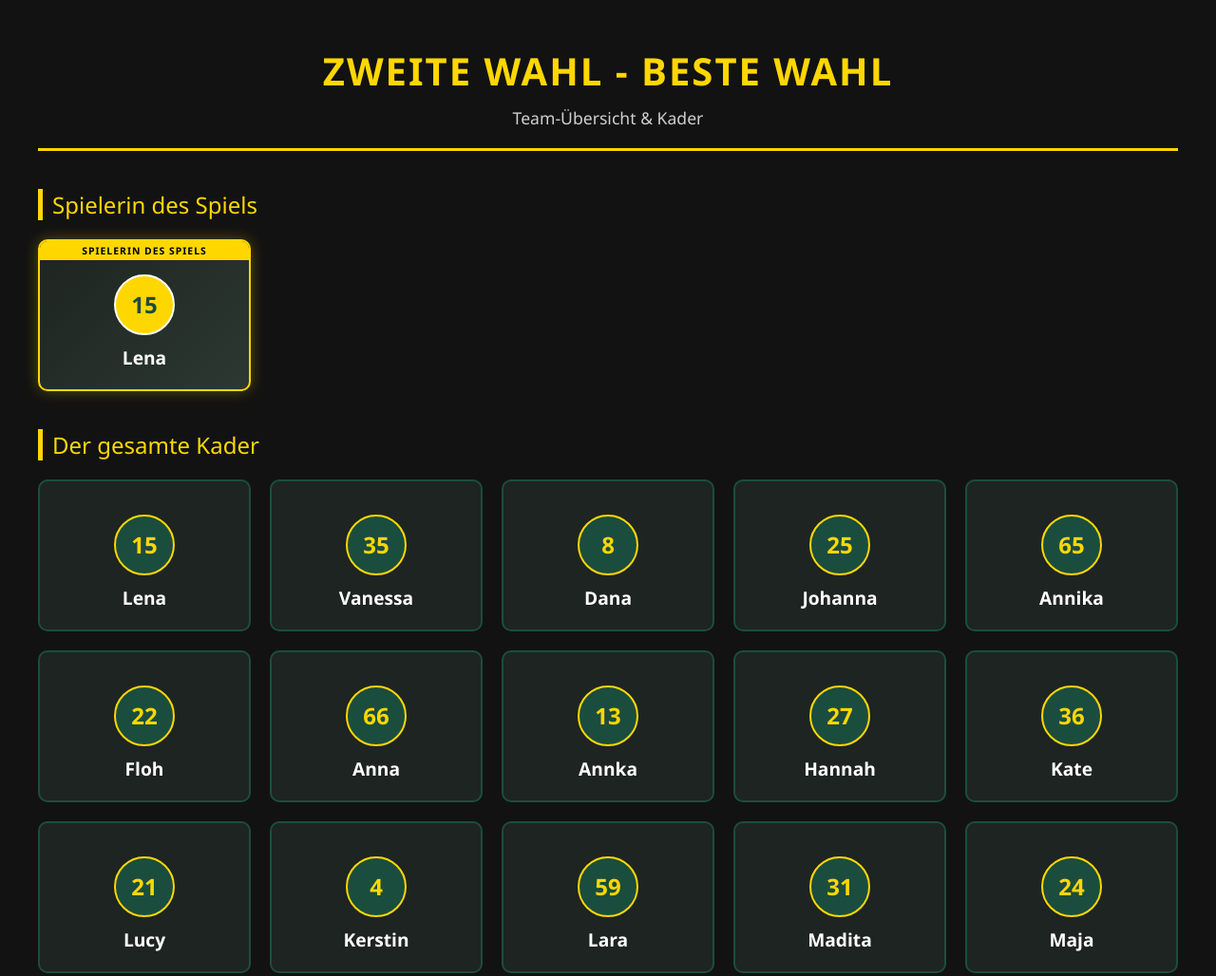
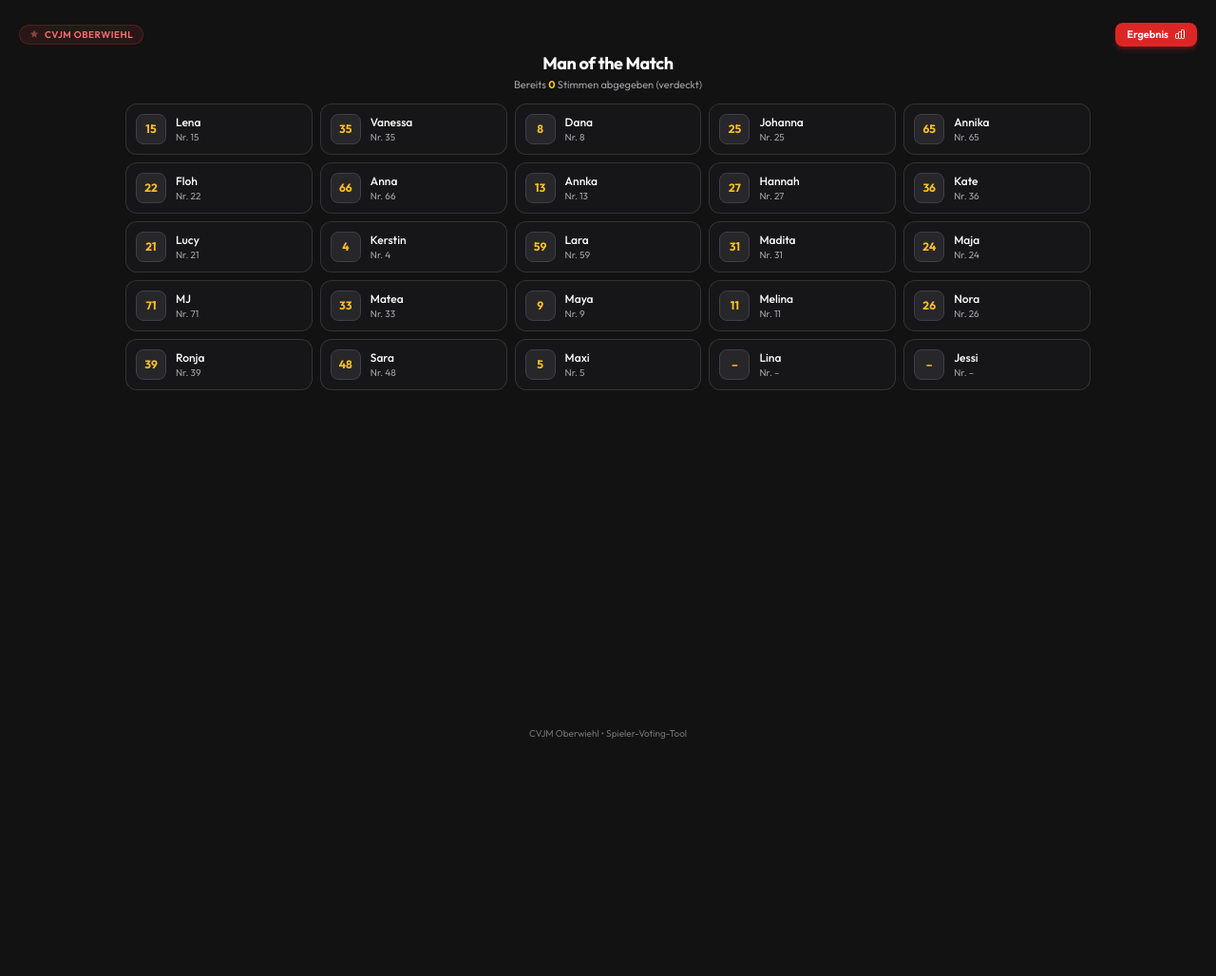
Before and after one commit to Derkriz26/HCGS, a plain HTML site: page index.html in a window 1280 px wide. Shown: the top 1028 px of the page at 95% size. After the commit the page ends 800 px from the top, so only its background shows below. Drawn offline with nearby package versions, Linux system fonts and the light colour scheme.

Commit message:
New  index.html

```diff
--- a/index.html
+++ b/index.html
@@ -3,177 +3,252 @@
 <head>
     <meta charset="UTF-8">
     <meta name="viewport" content="width=device-width, initial-scale=1.0">
-    <title>Zweite Wahl - Beste Wahl</title>
+    <title>Man of the Match - CVJM Oberwiehl</title>
+    <script src="https://cdn.tailwindcss.com"></script>
+    <link href="https://fonts.googleapis.com/css2?family=Outfit:wght@400;500;600;700;800&display=swap" rel="stylesheet">
     <style>
-        :root {
-            --primary-green: #1b4d3e;
-            --accent-yellow: #ffd700;
-            --dark-bg: #121212;
-            --card-bg: #1e2421;
-            --text-light: #ffffff;
+        body {
+            font-family: 'Outfit', sans-serif;
+            background: #121212;
+            color: #f1f5f9;
+            overflow: hidden;
+            height: 100vh;
+            margin: 0;
+            display: flex;
+            flex-direction: column;
         }
-
-        body {
-            font-family: 'Segoe UI', Tahoma, Geneva, Verdana, sans-serif;
-            background-color: var(--dark-bg);
-            color: var(--text-light);
-            margin: 0;
-            padding: 20px;
+        .glass-card {
+            background: rgba(24, 24, 27, 0.8);
+            backdrop-filter: blur(12px);
+            border: 1px solid rgba(255, 255, 255, 0.12);
+            transition: all 0.15s cubic-bezier(0.4, 0, 0.2, 1);
+            -webkit-tap-highlight-color: transparent !important;
+            user-select: none;
+            cursor: pointer;
         }
-
-        .container {
-            max-width: 1200px;
-            margin: 0 auto;
+        .glass-card:hover {
+            transform: translateY(-2px);
+            border-color: rgba(255, 255, 255, 0.25);
         }
-
-        header {
-            text-align: center;
-            margin-bottom: 40px;
-            border-bottom: 3px solid var(--accent-yellow);
-            padding-bottom: 20px;
+        .glass-card.flash-active {
+            background: rgba(255, 255, 255, 0.12) !important;
         }
-
-        h1 {
-            color: var(--accent-yellow);
-            font-size: 2.5rem;
-            margin-bottom: 10px;
-            text-transform: uppercase;
-            letter-spacing: 2px;
+        button {
+            -webkit-tap-highlight-color: transparent !important;
+            outline: none !important;
         }
-
-        .subtitle {
-            color: var(--text-light);
-            font-size: 1.1rem;
-            opacity: 0.8;
+        ::-webkit-scrollbar {
+            width: 4px;
         }
-
-        .section-title {
-            color: var(--accent-yellow);
-            border-left: 5px solid var(--accent-yellow);
-            padding-left: 10px;
-            margin: 30px 0 20px 0;
-            font-size: 1.5rem;
-        }
-
-        .grid {
-            display: grid;
-            grid-template-columns: repeat(auto-fill, minmax(220px, 1fr));
-            gap: 20px;
-            margin-bottom: 40px;
-        }
-
-        .player-card {
-            background-color: var(--card-bg);
-            border: 2px solid var(--primary-green);
-            border-radius: 10px;
-            padding: 20px;
-            text-align: center;
-            transition: transform 0.2s, border-color 0.2s;
-            position: relative;
-            overflow: hidden;
-        }
-
-        .player-card:hover {
-            transform: translateY(-5px);
-            border-color: var(--accent-yellow);
-        }
-
-        /* Platz für die Spielerin des Spiels (Highlight) */
-        .player-card.motm {
-            border-color: var(--accent-yellow);
-            background: linear-gradient(135deg, #1e2421 0%, #2c3831 100%);
-            box-shadow: 0 0 15px rgba(255, 215, 0, 0.3);
-        }
-
-        .player-card.motm::before {
-            content: "SPIELERIN DES SPIELS";
-            position: absolute;
-            top: 0;
-            right: 0;
-            left: 0;
-            background-color: var(--accent-yellow);
-            color: #000;
-            font-size: 0.65rem;
-            font-weight: bold;
-            padding: 3px 0;
-            letter-spacing: 1px;
-        }
-
-        .number-badge {
-            width: 60px;
-            height: 60px;
-            background-color: var(--primary-green);
-            color: var(--accent-yellow);
-            border: 2px solid var(--accent-yellow);
-            border-radius: 50%;
-            display: flex;
-            align-items: center;
-            justify-content: center;
-            font-size: 1.5rem;
-            font-weight: bold;
-            margin: 15px auto 10px auto;
-        }
-
-        .motm .number-badge {
-            background-color: var(--accent-yellow);
-            color: var(--primary-green);
-            border-color: var(--text-light);
-        }
-
-        .player-name {
-            font-size: 1.2rem;
-            font-weight: bold;
-            margin-top: 10px;
+        ::-webkit-scrollbar-thumb {
+            background: rgba(255, 255, 255, 0.2);
+            border-radius: 4px;
         }
     </style>
 </head>
-<body>
+<body class="p-3 md:p-5 flex flex-col justify-between select-none">
 
-    <div class="container">
-        <header>
-            <h1>Zweite Wahl - Beste Wahl</h1>
-            <div class="subtitle">Team-Übersicht & Kader</div>
-        </header>
+    <!-- Header -->
+    <header class="text-center py-1 flex-shrink-0">
+        <div class="flex items-center justify-between mb-1">
+            <div class="inline-flex items-center gap-1.5 px-2.5 py-0.5 rounded-full bg-red-500/10 border border-red-500/20 text-red-400 text-[10px] font-semibold uppercase tracking-wider">
+                <svg class="w-2.5 h-2.5 animate-pulse" fill="currentColor" viewBox="0 0 20 20"><path d="M9.049 2.927c.3-.921 1.603-.921 1.902 0l1.07 3.292a1 1 0 00.95.69h3.462c.969 0 1.371 1.24.588 1.81l-2.8 2.034a1 1 0 00-.364 1.118l1.07 3.292c.3.921-.755 1.683-1.54 1.118l-2.8-2.034a1 1 0 00-1.175 0l-2.8 2.034c-.784.57-1.838-.197-1.539-1.118l1.07-3.292a1.001 1.001 0 00-.364-1.118L2.98 8.72c-.783-.57-.38-1.81.588-1.81h3.461a1 1 0 00.951-.69l1.07-3.292z"/></svg>
+                CVJM Oberwiehl
+            </div>
 
-        <!-- Optionales Highlight für Spielerin des Spiels -->
-        <div class="section-title">Spielerin des Spiels</div>
-        <div class="grid">
-            <div class="player-card motm">
-                <div class="number-badge">15</div>
-                <div class="player-name">Lena</div>
+            <button onclick="showResults()" class="px-3 py-1 bg-red-600 hover:bg-red-500 text-white text-[11px] font-semibold rounded-lg shadow-md shadow-red-600/30 transition-all flex items-center gap-1.5">
+                <span>Ergebnis</span>
+                <svg class="w-3 h-3" fill="none" stroke="currentColor" viewBox="0 0 24 24"><path stroke-linecap="round" stroke-linejoin="round" stroke-width="2" d="M9 19v-6a2 2 0 00-2-2H5a2 2 0 00-2 2v6a2 2 0 002 2h2a2 2 0 002-2zm0 0V9a2 2 0 012-2h2a2 2 0 012 2v10m-6 0a2 2 0 002 2h2a2 2 0 002-2m0 0V5a2 2 0 012-2h2a2 2 0 012 2v14a2 2 0 01-2 2h-2a2 2 0 01-2-2z"/></svg>
+            </button>
+        </div>
+
+        <h1 class="text-base md:text-lg font-bold tracking-tight text-white" id="main-title">Man of the Match</h1>
+        <p class="text-zinc-400 text-[11px]" id="vote-counter-label">Bereits <span id="total-votes-count" class="text-amber-400 font-bold">0</span> Stimmen abgegeben (verdeckt)</p>
+    </header>
+
+    <!-- Main Container -->
+    <main class="flex-grow flex flex-col justify-center max-w-5xl mx-auto w-full my-1 overflow-hidden min-h-0">
+
+        <!-- Voting View -->
+        <div id="voting-view" class="flex flex-col h-full justify-between min-h-0">
+            <div class="grid grid-cols-2 sm:grid-cols-3 md:grid-cols-4 lg:grid-cols-5 gap-2 overflow-y-auto p-1 min-h-0" id="player-grid">
+                <!-- Injected via JS -->
+            </div>
+
+            <div class="h-6 flex items-center justify-center flex-shrink-0 pt-1">
+                <div id="quick-feedback" class="text-[11px] font-medium text-amber-400 opacity-0 transition-opacity duration-300 bg-amber-500/10 px-3 py-0.5 rounded-full border border-amber-500/20">
+                    ✓ Stimme gezählt! Nächster bitte...
+                </div>
             </div>
         </div>
 
-        <div class="section-title">Der gesamte Kader</div>
-        <div class="grid">
-            <!-- Kader-Liste basierend auf deinen Daten -->
-            <div class="player-card"><div class="number-badge">15</div><div class="player-name">Lena</div></div>
-            <div class="player-card"><div class="number-badge">35</div><div class="player-name">Vanessa</div></div>
-            <div class="player-card"><div class="number-badge">8</div><div class="player-name">Dana</div></div>
-            <div class="player-card"><div class="number-badge">25</div><div class="player-name">Johanna</div></div>
-            <div class="player-card"><div class="number-badge">65</div><div class="player-name">Annika</div></div>
-            <div class="player-card"><div class="number-badge">22</div><div class="player-name">Floh</div></div>
-            <div class="player-card"><div class="number-badge">66</div><div class="player-name">Anna</div></div>
-            <div class="player-card"><div class="number-badge">13</div><div class="player-name">Annka</div></div>
-            <div class="player-card"><div class="number-badge">27</div><div class="player-name">Hannah</div></div>
-            <div class="player-card"><div class="number-badge">36</div><div class="player-name">Kate</div></div>
-            <div class="player-card"><div class="number-badge">21</div><div class="player-name">Lucy</div></div>
-            <div class="player-card"><div class="number-badge">4</div><div class="player-name">Kerstin</div></div>
-            <div class="player-card"><div class="number-badge">59</div><div class="player-name">Lara</div></div>
-            <div class="player-card"><div class="number-badge">31</div><div class="player-name">Madita</div></div>
-            <div class="player-card"><div class="number-badge">24</div><div class="player-name">Maja</div></div>
-            <div class="player-card"><div class="number-badge">71</div><div class="player-name">MJ</div></div>
-            <div class="player-card"><div class="number-badge">33</div><div class="player-name">Matea</div></div>
-            <div class="player-card"><div class="number-badge">9</div><div class="player-name">Maya</div></div>
-            <div class="player-card"><div class="number-badge">11</div><div class="player-name">Melina</div></div>
-            <div class="player-card"><div class="number-badge">26</div><div class="player-name">Nora</div></div>
-            <div class="player-card"><div class="number-badge">39</div><div class="player-name">Ronja</div></div>
-            <div class="player-card"><div class="number-badge">48</div><div class="player-name">Sara</div></div>
-            <div class="player-card"><div class="number-badge">5</div><div class="player-name">Maxi</div></div>
-            <div class="player-card"><div class="number-badge">00</div><div class="player-name">Lina</div></div>
-            <div class="player-card"><div class="number-badge">00</div><div class="player-name">Jessi</div></div>
+        <!-- Result View -->
+        <div id="result-view" class="hidden flex-col h-full justify-center items-center text-center animate-fade-in my-auto">
+            <div class="glass-card p-5 md:p-6 rounded-3xl max-w-md w-full border border-zinc-700 shadow-2xl relative overflow-hidden" style="cursor: default;">
+                <div class="absolute -top-12 -right-12 w-32 h-32 bg-red-500/10 rounded-full blur-2xl"></div>
+
+                <div class="w-14 h-14 bg-amber-500/20 border border-amber-500/40 rounded-2xl flex items-center justify-center mx-auto mb-3 text-amber-400 shadow-inner">
+                    <svg class="w-7 h-7" fill="currentColor" viewBox="0 0 20 20"><path d="M9.049 2.927c.3-.921 1.603-.921 1.902 0l1.07 3.292a1 1 0 00.95.69h3.462c.969 0 1.371 1.24.588 1.81l-2.8 2.034a1 1 0 00-.364 1.118l1.07 3.292c.3.921-.755 1.683-1.54 1.118l-2.8-2.034a1 1 0 00-1.175 0l-2.8 2.034c-.784.57-1.838-.197-1.539-1.118l1.07-3.292a1.001 1.001 0 00-.364-1.118L2.98 8.72c-.783-.57-.38-1.81.588-1.81h3.461a1 1 0 00.951-.69l1.07-3.292z"/></svg>
+                </div>
+
+                <span class="text-[11px] uppercase tracking-widest text-amber-400 font-bold block mb-1">Man of the Match</span>
+                <h2 id="winner-name" class="text-xl md:text-2xl font-extrabold text-white mb-1">Noch keine Stimmen</h2>
+                <div id="winner-stats" class="inline-block px-3 py-1 bg-zinc-800 rounded-full text-zinc-300 text-xs mb-4 border border-zinc-700">
+                    0 Stimmen insgesamt
+                </div>
+
+                <div class="bg-zinc-900/60 rounded-xl p-3 mb-4 text-left border border-zinc-800">
+                    <p class="text-[11px] font-semibold text-zinc-400 mb-1.5 uppercase tracking-wider">Top-Plazierungen</p>
+                    <div id="top-three-list" class="space-y-1 text-xs text-zinc-400">
+                        Noch keine Daten vorhanden.
+                    </div>
+                </div>
+
+                <div class="flex gap-3 justify-center">
+                    <button onclick="backToVoting()" class="px-4 py-2 bg-red-600 hover:bg-red-500 text-white text-xs font-semibold rounded-xl shadow-lg shadow-red-600/30 transition-all">
+                        ← Weiter abstimmen
+                    </button>
+                    <button onclick="resetVoting()" class="px-4 py-2 bg-zinc-800 hover:bg-zinc-700 text-zinc-200 text-xs font-semibold rounded-xl border border-zinc-700 transition-all">
+                        Neu starten
+                    </button>
+                </div>
+            </div>
         </div>
-    </div>
 
+    </main>
+
+    <!-- Footer -->
+    <footer class="text-center text-zinc-500 text-[10px] flex-shrink-0 pt-1">
+        CVJM Oberwiehl • Spieler-Voting-Tool
+    </footer>
+
+    <script>
+        const players = [
+            { id: 1, name: "Lena", number: "15" },
+            { id: 2, name: "Vanessa", number: "35" },
+            { id: 3, name: "Dana", number: "8" },
+            { id: 4, name: "Johanna", number: "25" },
+            { id: 5, name: "Annika", number: "65" },
+            { id: 6, name: "Floh", number: "22" },
+            { id: 7, name: "Anna", number: "66" },
+            { id: 8, name: "Annka", number: "13" },
+            { id: 9, name: "Hannah", number: "27" },
+            { id: 10, name: "Kate", number: "36" },
+            { id: 11, name: "Lucy", number: "21" },
+            { id: 12, name: "Kerstin", number: "4" },
+            { id: 13, name: "Lara", number: "59" },
+            { id: 14, name: "Madita", number: "31" },
+            { id: 15, name: "Maja", number: "24" },
+            { id: 16, name: "MJ", number: "71" },
+            { id: 17, name: "Matea", number: "33" },
+            { id: 18, name: "Maya", number: "9" },
+            { id: 19, name: "Melina", number: "11" },
+            { id: 20, name: "Nora", number: "26" },
+            { id: 21, name: "Ronja", number: "39" },
+            { id: 22, name: "Sara", number: "48" },
+            { id: 23, name: "Maxi", number: "5" },
+            { id: 24, name: "Lina", number: "–" },
+            { id: 25, name: "Jessi", number: "–" }
+        ];
+
+        let totalVotesCast = 0;
+        let votes = {};
+        players.forEach(p => votes[p.id] = 0);
+
+        function renderGrid() {
+            const grid = document.getElementById('player-grid');
+            grid.innerHTML = '';
+            players.forEach(p => {
+                const card = document.createElement('div');
+                card.className = "glass-card p-2.5 rounded-xl flex items-center justify-between";
+
+                card.onclick = () => castVote(p.id, card);
+
+                card.innerHTML = `
+                    <div class="flex items-center gap-2.5 min-w-0 pointer-events-none w-full">
+                        <div class="w-8 h-8 rounded-lg bg-zinc-800 border border-zinc-700 flex items-center justify-center flex-shrink-0 text-amber-400 font-bold text-xs">
+                            ${p.number}
+                        </div>
+                        <div class="min-w-0">
+                            <h3 class="font-medium text-xs text-white truncate">${p.name}</h3>
+                            <p class="text-[10px] text-zinc-400">Nr. ${p.number}</p>
+                        </div>
+                    </div>
+                `;
+                grid.appendChild(card);
+            });
+            document.getElementById('total-votes-count').innerText = totalVotesCast;
+        }
+
+        function castVote(playerId, cardElement) {
+            votes[playerId]++;
+            totalVotesCast++;
+
+            cardElement.classList.add('flash-active');
+            setTimeout(() => {
+                cardElement.classList.remove('flash-active');
+            }, 150);
+
+            const feedback = document.getElementById('quick-feedback');
+            feedback.style.opacity = '1';
+            setTimeout(() => {
+                feedback.style.opacity = '0';
+            }, 1000);
+
+            document.getElementById('total-votes-count').innerText = totalVotesCast;
+        }
+
+        function showResults() {
+            document.getElementById('voting-view').classList.add('hidden');
+            document.getElementById('result-view').classList.remove('hidden');
+            document.getElementById('main-title').innerText = "Ergebnis der Spieler-Wahl";
+
+            if (totalVotesCast === 0) {
+                document.getElementById('winner-name').innerText = "Noch keine Stimmen";
+                document.getElementById('winner-stats').innerText = "0 Stimmen insgesamt";
+                document.getElementById('top-three-list').innerHTML = "Es wurden noch keine Stimmen abgegeben.";
+                return;
+            }
+
+            let sorted = [...players].sort((a, b) => votes[b.id] - votes[a.id]);
+            let winner = sorted[0];
+            let winnerPercentage = Math.round((votes[winner.id] / totalVotesCast) * 100);
+
+            document.getElementById('winner-name').innerText = winner.name;
+            document.getElementById('winner-stats').innerText = `Nummer ${winner.number} • ${votes[winner.id]} Stimmen (${winnerPercentage}%)`;
+
+            const topList = document.getElementById('top-three-list');
+            topList.innerHTML = '';
+            sorted.slice(0, 3).forEach((p, idx) => {
+                const row = document.createElement('div');
+                row.className = "flex items-center justify-between text-zinc-300 py-0.5 text-xs";
+                row.innerHTML = `
+                    <span class="flex items-center gap-2">
+                        <span class="font-bold text-zinc-400">#${idx + 1}</span>
+                        <span class="truncate">${p.name} (${p.number})</span>
+                    </span>
+                    <span class="font-semibold text-amber-400">${votes[p.id]} St.</span>
+                `;
+                topList.appendChild(row);
+            });
+        }
+
+        function backToVoting() {
+            document.getElementById('result-view').classList.add('hidden');
+            document.getElementById('voting-view').classList.remove('hidden');
+            document.getElementById('main-title').innerText = "Man of the Match";
+        }
+
+        function resetVoting() {
+            if (confirm("Wirklich alle Stimmen zurücksetzen?")) {
+                totalVotesCast = 0;
+                players.forEach(p => votes[p.id] = 0);
+                backToVoting();
+                renderGrid();
+            }
+        }
+
+        renderGrid();
+    </script>
 </body>
 </html>
```
